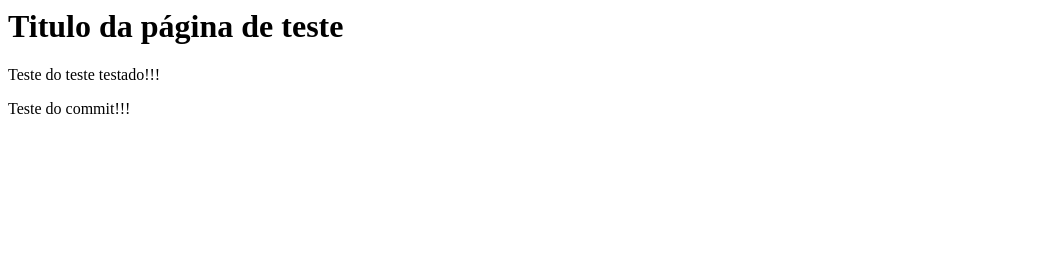
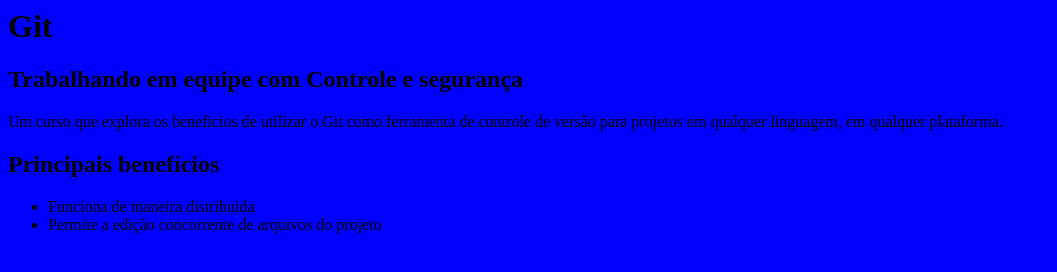
Before and after one commit to RuyCury/curso-git, a plain HTML site: page index.html in a window 1280 px wide. Shown: the whole page, without its empty margins (0-1057 px from the left). Drawn offline with Linux system fonts and the light colour scheme.

Commit message:
Inicio do design

```diff
--- /dev/null
+++ b/estilo.css
@@ -0,0 +1,3 @@
+body {
+    background-color: blue;
+}
--- a/index.html
+++ b/index.html
@@ -1,9 +1,20 @@
 <html>
 	<head>
-		<h1>Titulo da página de teste</h1>
+		<link rel="stylesheet" href="estilo.css">
 	</head>
 	<body>
-		<p>Teste do teste testado!!!</p>
-		<p>Teste do commit!!!</p>
+		<h1>Git</h1>
+		<h2>Trabalhando em equipe com Controle e segurança</h2>
+		<p>
+			Um curso que explora os beneficios de utilizar o Git como ferramenta
+			de controle de versão para projetos em qualquer linguagem, em qualquer
+			plataforma.
+		</p>
+
+		<h2>Principais benefícios</h2>
+		<ul>
+			<li>Funciona de maneira distribuida</li>
+			<li>Permite a edição concorrente de arquivos do projeto</li>
+		</ul>
 	</body>
 </html>
```
